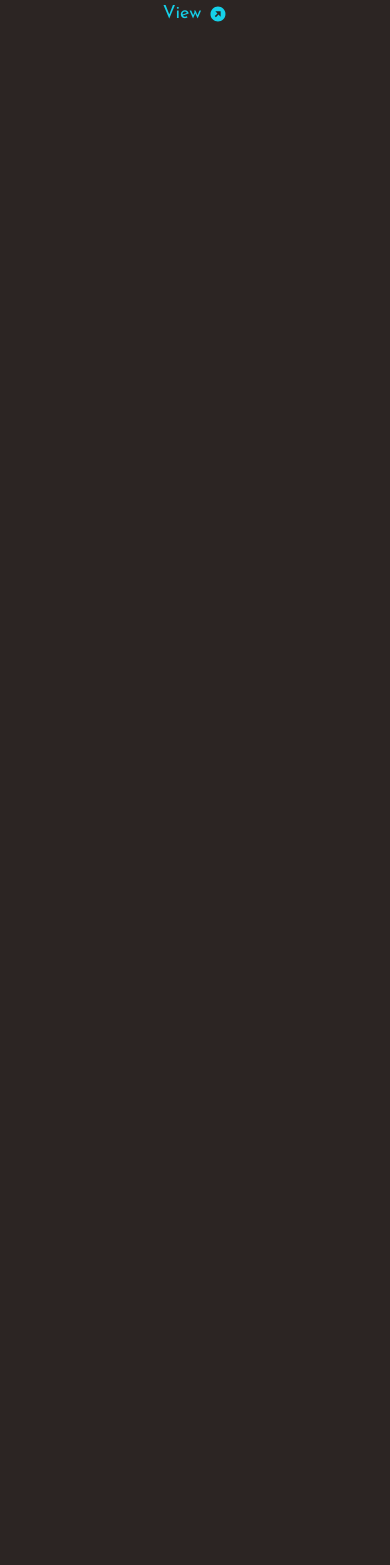
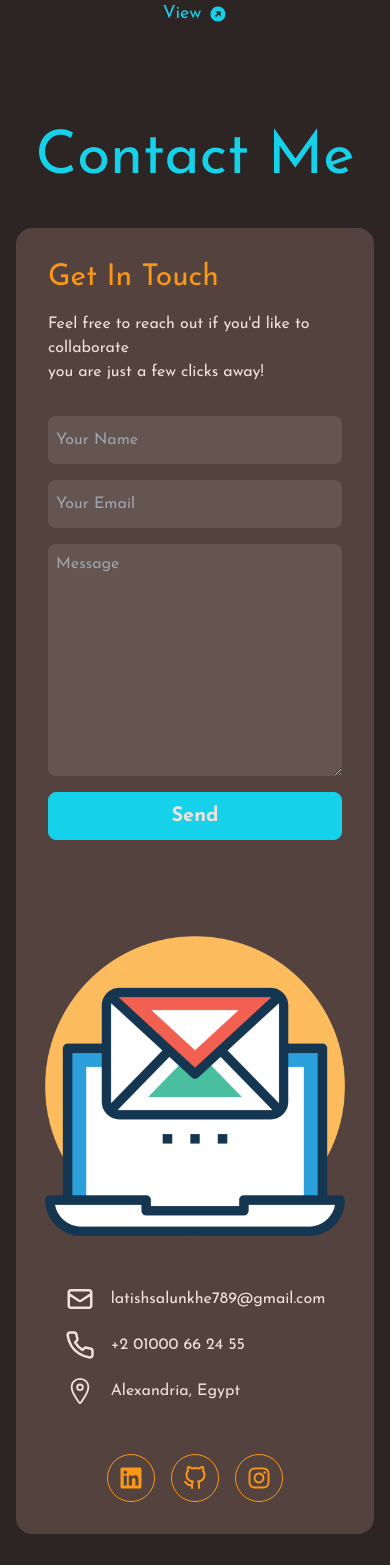
Before and after one commit to latishcoder/web_dev, a React (Vite) app in the folder frontend/: page / in a window 390 px wide. Shown: the part 6803-8368 px from the top of the page. Before the commit the page ends 7675 px from the top, so only its background shows below. Built offline with nearby package versions, Linux system fonts and the light colour scheme; a web font is replaced by a local one.

Commit message:
Contact section Done

```diff
--- a/frontend/package.json
+++ b/frontend/package.json
@@ -10,6 +10,8 @@
     "preview": "vite preview"
   },
   "dependencies": {
+    "@emailjs/browser": "^4.4.1",
+    "emailjs": "^4.0.3",
     "react": "^19.1.0",
     "react-dom": "^19.1.0",
     "react-icons": "^5.5.0",
--- a/frontend/src/App.jsx
+++ b/frontend/src/App.jsx
@@ -1,4 +1,5 @@
 import AboutMeMain from "./components/aboutMeSection/AboutMeMain";
+import ContactMeMain from "./components/contactSection/ContactMeMain";
 import ExperienceMain from "./components/experienceSection/ExperienceMain";
 import HelperSection from "./components/HelperSection";
 import HeroGradient from "./components/HeroSection/HeroGradient";
@@ -22,6 +23,7 @@
     <SubSkills />
     <ExperienceMain />
     <ProjectsMain />
+    <ContactMeMain />
     <HelperSection />
    </div>
   )
--- /dev/null
+++ b/frontend/src/components/contactSection/ContactForm.jsx
@@ -0,0 +1,82 @@
+import React, { useRef, useState } from "react";
+import emailjs from "@emailjs/browser";
+
+const ContactForm = () => {
+  const [name, setName] = useState("");
+  const [email, setEmail] = useState("");
+  const [message, setMessage] = useState("");
+  const [success, setSuccess] = useState("");
+  const handleName = (e) => {
+    setName(e.target.value);
+  };
+  const handleEmail = (e) => {
+    setEmail(e.target.value);
+  };
+  const handleMessage = (e) => {
+    setMessage(e.target.value);
+  };
+  const form = useRef();
+  const sendEmail = (e) => {
+    e.preventDefault();
+    emailjs
+      .sendForm("service_8tlh2ao", "template_i7wdt7o", form.current, {
+        publicKey: "EgnAKwl2M0n32NIa0",
+      })
+      .then(
+        () => {
+          setEmail("");
+          setName("");
+          setMessage("");
+          setSuccess("Message Sent Succesfully");
+        },
+        (error) => {
+          console.log("FAILED...", error.text);
+        }
+      );
+  };
+
+  return (
+    <div>
+      <p className="text-cyan">{success}</p>
+      <form ref={form} onSubmit={sendEmail} className="flex flex-col gap-4">
+        <input
+          type="text"
+          name="from_name"
+          placeholder="Your Name"
+          required
+          className="h-12 rounded-lg bg-lightBrown px-2"
+          value={name}
+          onChange={handleName}
+        />
+        <input
+          type="email"
+          name="from_email"
+          placeholder="Your Email"
+          required
+          className="h-12 rounded-lg bg-lightBrown px-2"
+          value={email}
+          onChange={handleEmail}
+        />
+        <textarea
+          type="text"
+          name="message"
+          rows="9"
+          cols="50"
+          placeholder="Message"
+          required
+          className=" rounded-lg bg-lightBrown p-2"
+          value={message}
+          onChange={handleMessage}
+        />
+        <button
+          type="submit"
+          className="w-full rounded-lg border border-cyan text-white h-12 font-bold text-xl hover:bg-darkCyan bg-cyan transition-all duration-500"
+        >
+          Send
+        </button>
+      </form>
+    </div>
+  );
+};
+
+export default ContactForm;
--- /dev/null
+++ b/frontend/src/components/contactSection/ContactInfo.jsx
@@ -0,0 +1,16 @@
+import React from 'react'
+import { HiOutlineMail } from "react-icons/hi";
+import { FiPhone } from "react-icons/fi";
+import { IoLocationOutline } from "react-icons/io5";
+import SingleInfo from './SingleInfo';
+const ContactInfo = () => {
+  return (
+    <div className='flex flex-col gap-4 text-white'>
+        <SingleInfo text="latishsalunkhe789@gmail.com" Image={HiOutlineMail} />
+        <SingleInfo text="+2 01000 66 24 55" Image={FiPhone} />
+        <SingleInfo text="Alexandria, Egypt" Image={IoLocationOutline} />
+    </div>
+  )
+}
+
+export default ContactInfo
--- /dev/null
+++ b/frontend/src/components/contactSection/ContactMeLeft.jsx
@@ -0,0 +1,20 @@
+import React from 'react'
+import ContactForm from './ContactForm'
+
+const ContactMeLeft = () => {
+  return (
+    <div className="flex flex-col gap-8 w-full">
+      <div>
+        <h2 className='text-orange text-3xl mb-4'>Get In Touch</h2>
+        <p className='text-white'>
+          Feel free to reach out if you'd like to collaborate
+          <br />
+          you are just a few clicks away!
+        </p>
+      </div>
+      <ContactForm />
+    </div>
+  )
+}
+
+export default ContactMeLeft
--- /dev/null
+++ b/frontend/src/components/contactSection/ContactMeMain.jsx
@@ -0,0 +1,19 @@
+import ContactMeLeft from "./ContactMeLeft";
+import ContactMeRight from "./ContactMeRight";
+
+const ContactMeMain = () => {
+  return (
+    <div
+      id="contact"
+      className="max-w-[1200px] mx-auto items-center justify-center mt-[100px] px-4 "
+    >
+      <h2 className="text-6xl text-cyan mb-10 text-center">Contact Me</h2>
+      <div className="flex justify-between gap-24 bg-brown p-8 rounded-2xl lg:flex-row sm:flex-col">
+        <ContactMeLeft />
+        <ContactMeRight />
+      </div>
+    </div>
+  );
+};
+
+export default ContactMeMain;
--- /dev/null
+++ b/frontend/src/components/contactSection/ContactMeRight.jsx
@@ -0,0 +1,18 @@
+import ContactInfo from "./ContactInfo";
+import ContactSocial from "./ContactSocial";
+
+const ContactMeRight = () => {
+  return (
+    <div className="flex flex-col items-center justify-center gap-12">
+      <img
+        src="../../public/images/email-image.png"
+        alt="email image"
+        className="max-w-[300px]"
+      />
+      <ContactInfo />
+      <ContactSocial />
+    </div>
+  );
+};
+
+export default ContactMeRight;
--- /dev/null
+++ b/frontend/src/components/contactSection/ContactSocial.jsx
@@ -0,0 +1,16 @@
+import SingleContactSocial from "./SingleContactSocial";
+import { FaLinkedin } from "react-icons/fa";
+import { FiGithub } from "react-icons/fi";
+import { FaInstagram } from "react-icons/fa";
+
+const ContactSocial = () => {
+  return (
+    <div className="flex gap-4">
+      <SingleContactSocial link="#" Icon={FaLinkedin} />
+      <SingleContactSocial link="#" Icon={FiGithub} />
+      <SingleContactSocial link="#" Icon={FaInstagram} />
+    </div>
+  );
+};
+
+export default ContactSocial;
--- /dev/null
+++ b/frontend/src/components/contactSection/SingleContactSocial.jsx
@@ -0,0 +1,11 @@
+const SingleContactSocial = ({  Icon, link  }) => {
+  return (
+    <div className="text-2xl h-12 w-12 border border-orange text-orange rounded-full p-3 flex items-center justify-center ">
+      <a href={link} className="cursor-pointer">
+        <Icon />
+      </a>
+    </div>
+  );
+};
+
+export default SingleContactSocial;
--- /dev/null
+++ b/frontend/src/components/contactSection/SingleInfo.jsx
@@ -0,0 +1,10 @@
+const SingleInfo = ({ text, Image }) => {
+  return (
+    <div className="flex gap-4 items-center justify-start">
+      {Image && <Image className="text-3xl" />}
+      <p>{text}</p>
+    </div>
+  );
+};
+
+export default SingleInfo;
```
Also changed, not shown: 1 other file (tests, documents, lock files or other folders).
